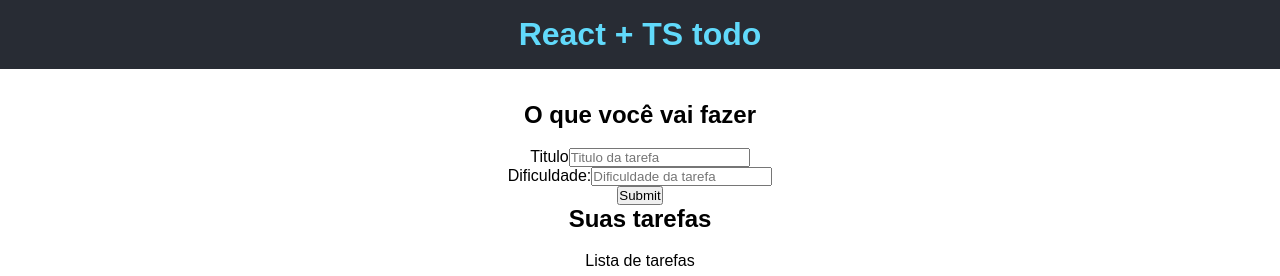
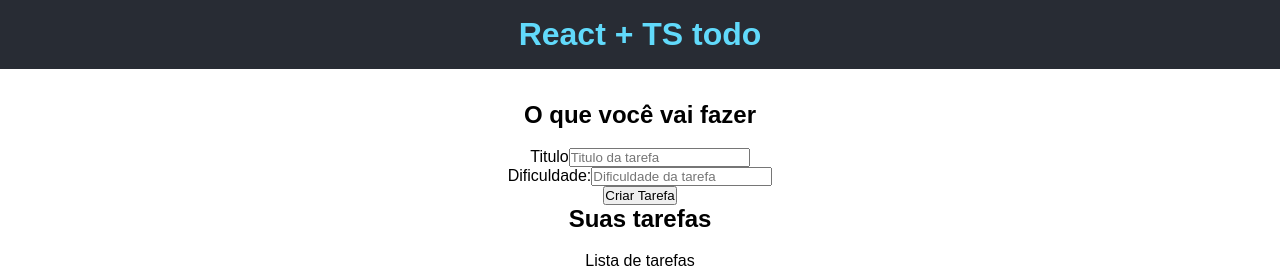
Before and after one commit to giclayne/todo-react, a React (Create React App) app: page / in a window 1280 px wide. Shown: the top 276 px of the page. Built offline with nearby package versions, Linux system fonts and the light colour scheme; the HTML template or start-up script is replaced by a standard one.

Commit message:
importacao do props do botao submit

```diff
--- a/src/App.tsx
+++ b/src/App.tsx
@@ -12,7 +12,7 @@ function App() {
       <main className={styles.main}>
         <div>
           <h2>O que você vai fazer</h2>
-          <TaskForm />
+          <TaskForm btnText='Criar Tarefa'/>
         </div>
         <div>
           <h2>Suas tarefas</h2>
```
